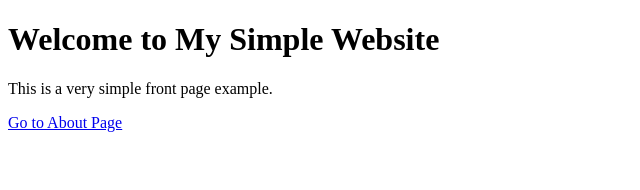
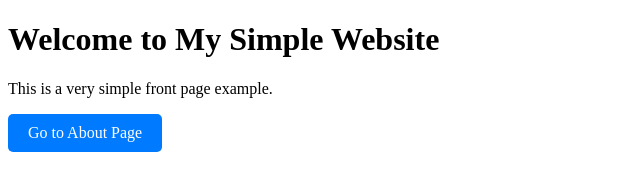
Before and after one commit to DionKumnova/DionKumnova, a plain HTML site: page index.html in a window 1280 px wide. Shown: the whole page, without its empty margins (0-640 px from the left). Drawn offline with Linux system fonts and the light colour scheme.

Commit message:
Update index.html

```diff
--- a/index.html
+++ b/index.html
@@ -8,6 +8,6 @@
 <body>
     <h1>Welcome to My Simple Website</h1>
     <p>This is a very simple front page example.</p>
-    <p><a href="about.html">Go to About Page</a></p>
+    <p><a href="about.html" style="display: inline-block; padding: 10px 20px; font-size: 16px; text-align: center; cursor: pointer; text-decoration: none; color: #fff; background-color: #007BFF; border: none; border-radius: 5px;">Go to About Page</a></p>
 </body>
 </html>
```
